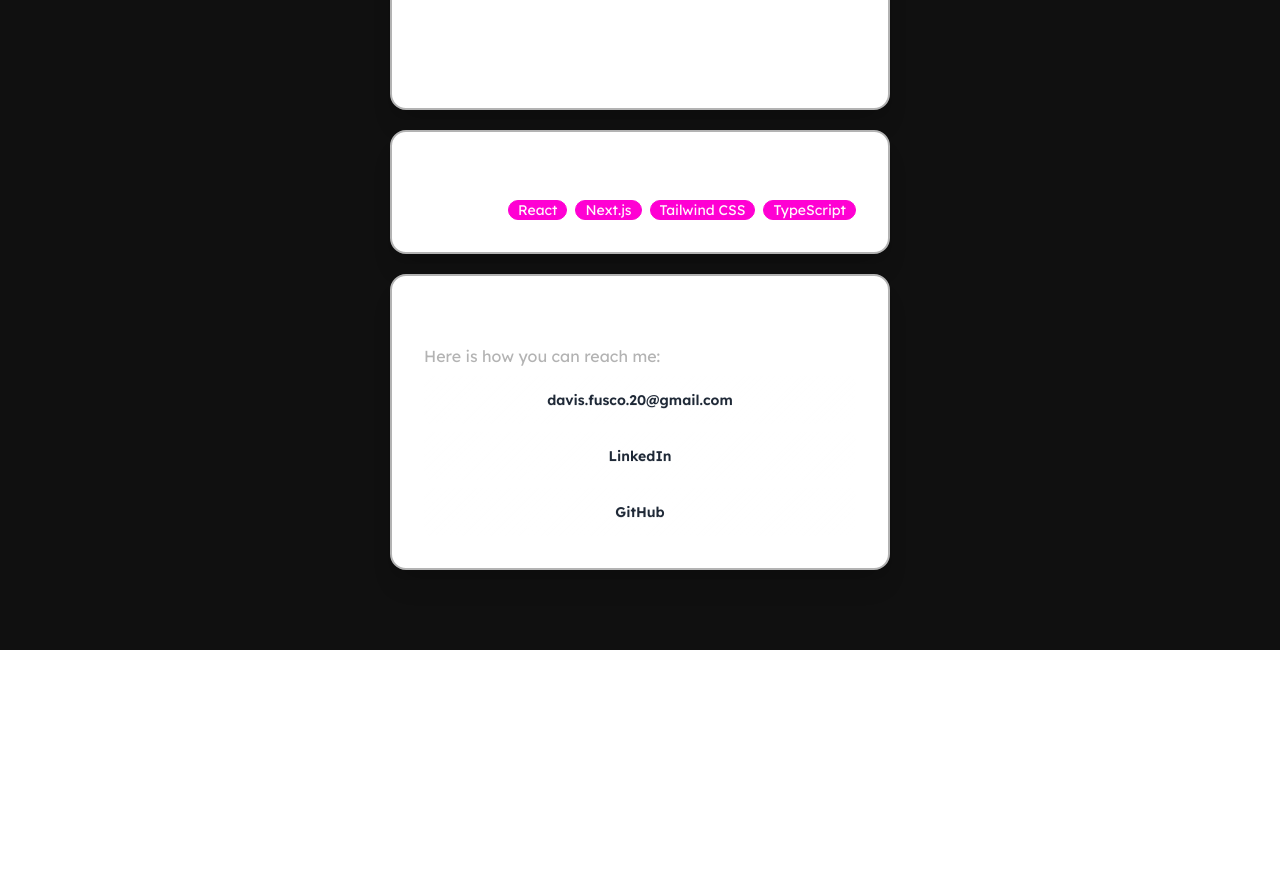
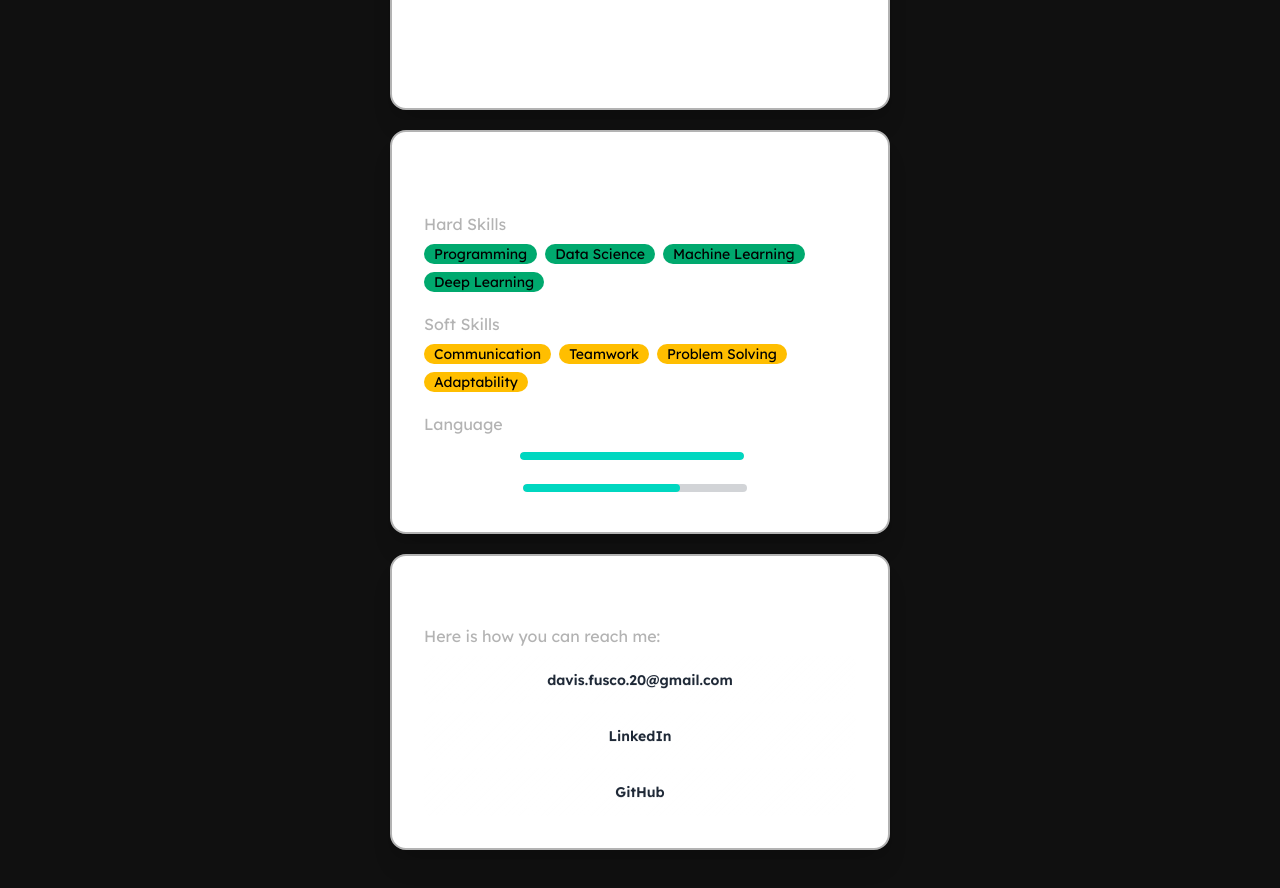
Before and after one commit to davisf20/davis-portfolio, a Next.js app: page / in a window 1280 px wide. Shown: the part 1686-2574 px from the top of the page. Before the commit the page ends 2336 px from the top, so only its background shows below. Built offline with nearby package versions, Linux system fonts and the light colour scheme.

Commit message:
feat: new components, contents and responsive

```diff
--- a/app/components/Avatar/Avatar.tsx
+++ b/app/components/Avatar/Avatar.tsx
@@ -1,8 +1,15 @@
-const Avatar = () => {
+import Image from 'next/image';
+import { FC } from 'react';
+
+type AvatarProps = {
+  src: string;
+};
+
+const Avatar: FC<AvatarProps> = ({ src }) => {
   return (
     <div className='avatar'>
       <div className='w-24 rounded-full'>
-        <img src='https://img.daisyui.com/images/stock/photo-1534528741775-53994a69daeb.webp' />
+        <Image src={src} alt='avatar' width={100} height={100} />
       </div>
     </div>
   );
--- a/app/components/Cards/Card.tsx
+++ b/app/components/Cards/Card.tsx
@@ -16,9 +16,9 @@ const Card: FC<CardProps> = ({
   tags,
 }) => {
   return (
-    <div className='card bg-base-100 border-quaternary w-[500px] border-2 shadow-xl'>
+    <div className='card bg-base-100 border-quaternary w-full max-w-[500px] border-2 shadow-xl'>
       <div className='card-body'>
-        <div className='flex items-center gap-x-2'>
+        <div className='flex flex-col gap-y-2 md:flex-row md:items-center md:gap-x-2'>
           <h2 className='card-title'>{title}</h2>
           {tags &&
             tags.map((tag) => (
--- a/app/components/Cards/CardBadges.tsx
+++ b/app/components/Cards/CardBadges.tsx
@@ -1,22 +1,66 @@
 import { FC } from 'react';
+import Progress from '../Progress/Progress';
 
-type CardBadgesProps = {
+const badgeColors: Record<number, string> = {
+  0: 'badge-success',
+  1: 'badge-warning',
+  2: 'badge-error',
+  3: 'badge-info',
+};
+
+export type CardBadgesElement = {
   title: string;
   tags: string[];
 };
 
-const CardBadges: FC<CardBadgesProps> = ({ title, tags }) => {
+export type ProgressElement = {
+  title: string;
+  bars: {
+    text: string;
+    value: number;
+    max?: number;
+  }[];
+};
+
+type CardBadgesProps = {
+  title: string;
+  elements: (CardBadgesElement | ProgressElement)[];
+};
+
+const CardBadges: FC<CardBadgesProps> = ({ title, elements }) => {
   return (
-    <div className='card bg-base-100 border-quaternary w-[500px] border-2 shadow-xl'>
-      <div className='card-body'>
+    <div className='card bg-base-100 border-quaternary max-w-[500px] border-2 shadow-xl'>
+      <div className='card-body flex flex-col gap-y-5'>
         <h2 className='card-title'>{title}</h2>
-        <div className='card-actions justify-end'>
-          {tags.map((tag) => (
-            <div className='badge badge-secondary' key={tag}>
-              {tag}
+        {elements.map((element, elementIndex) =>
+          'tags' in element ? (
+            <div key={elementIndex} className='card-actions flex flex-col'>
+              <div className='text-quaternary'>{element.title}</div>
+              <div className='flex flex-wrap gap-2'>
+                {element.tags.map((tag, tagIndex) => (
+                  <div
+                    key={tagIndex}
+                    className={`badge ${badgeColors[elementIndex]}`}
+                  >
+                    {tag}
+                  </div>
+                ))}
+              </div>
             </div>
-          ))}
-        </div>
+          ) : (
+            <div key={elementIndex} className='flex flex-col gap-2'>
+              <div className='text-quaternary'>{element.title}</div>
+              {element.bars.map((bar, barIndex) => (
+                <Progress
+                  key={barIndex}
+                  title={bar.text}
+                  value={bar.value}
+                  max={bar.max}
+                />
+              ))}
+            </div>
+          )
+        )}
       </div>
     </div>
   );
--- a/app/components/Cards/CardGlass.tsx
+++ b/app/components/Cards/CardGlass.tsx
@@ -1,6 +1,6 @@
 const CardGlass = () => {
   return (
-    <div className='card glass w-[500px]'>
+    <div className='card glass max-w-[500px]'>
       <div className='card-body'>
         <h2 className='card-title'>Life hack</h2>
         <p>How to park your car at your garage?</p>
--- a/app/components/Cards/CardTextBadge.tsx
+++ b/app/components/Cards/CardTextBadge.tsx
@@ -20,7 +20,7 @@ const CardTextBadge: FC<CardTextBadgeProps> = ({
   elements,
 }) => {
   return (
-    <div className='card bg-base-100 border-quaternary w-[500px] border-2 shadow-xl'>
+    <div className='card bg-base-100 border-quaternary max-w-[500px] border-2 shadow-xl'>
       <div className='card-body'>
         <h2 className='card-title'>{title}</h2>
         <div className='text-quaternary mb-5'>{description}</div>
--- /dev/null
+++ b/app/components/Progress/Progress.tsx
@@ -0,0 +1,20 @@
+type ProgressProps = {
+  title: string;
+  value: number;
+  max?: number;
+};
+
+const Progress = ({ title, value, max = 100 }: ProgressProps) => {
+  return (
+    <div className='flex flex-col gap-y-2 md:grid md:grid-cols-[auto_1fr] md:items-center md:gap-x-10'>
+      <div className='font-bold'>{title}</div>
+      <progress
+        className='progress progress-accent w-56'
+        value={value}
+        max={max}
+      ></progress>
+    </div>
+  );
+};
+
+export default Progress;
--- a/app/components/Timelines/TimelineHorizontal.tsx
+++ b/app/components/Timelines/Timeline.tsx
@@ -1,13 +1,15 @@
-type TimelineHorizontalProps = {
+import { FC } from 'react';
+
+type TimelineProps = {
   elements: {
     date: string;
     description: string;
   }[];
 };
 
-const TimelineHorizontal = ({ elements }: TimelineHorizontalProps) => {
+const Timeline: FC<TimelineProps> = ({ elements }) => {
   return (
-    <ul className='timeline text-sm'>
+    <ul className='timeline max-md:timeline-vertical text-sm'>
       {elements.map((element, index) => (
         <li key={index}>
           <div className='timeline-start'>{element.date}</div>
@@ -33,4 +35,4 @@ const TimelineHorizontal = ({ elements }: TimelineHorizontalProps) => {
   );
 };
 
-export default TimelineHorizontal;
+export default Timeline;
--- a/app/page.tsx
+++ b/app/page.tsx
@@ -3,7 +3,7 @@
 import Home from './pageSections/Home';
 
 const HomePage = () => (
-  <main className='min-h-screen p-20'>
+  <main className='min-h-screen p-5 md:p-20'>
     <Home />
   </main>
 );
--- a/app/pageSections/sections/About.tsx
+++ b/app/pageSections/sections/About.tsx
@@ -11,7 +11,7 @@ I specialize in creating and managing web applications, dealing with both fronte
 I am a precise and curious person, always ready to learn new skills.\n
 I enjoy working in a team and, even when faced with challenges, I am committed to finding effective solutions.
 My goal is to continue to grow professionally, contributing my work to the success of the projects in which I participate.`}
-      upperElement={<Avatar />}
+      upperElement={<Avatar src='/avatar.webp' />}
       tags={['Switzerland', 'Full-Stack Developer']}
     />
   );
--- a/app/pageSections/sections/Projects.tsx
+++ b/app/pageSections/sections/Projects.tsx
@@ -1,5 +1,5 @@
 import CardTextBadge from '@/app/components/Cards/CardTextBadge';
-import TimelineHorizontal from '@/app/components/Timelines/TimelineHorizontal';
+import Timeline from '@/app/components/Timelines/Timeline';
 
 const timelineElements = [
   {
@@ -63,7 +63,7 @@ const Projects = () => {
   return (
     <CardTextBadge
       title='Projects'
-      description={<TimelineHorizontal elements={timelineElements} />}
+      description={<Timeline elements={timelineElements} />}
       elements={projects}
     />
   );
--- a/app/pageSections/sections/Skills.tsx
+++ b/app/pageSections/sections/Skills.tsx
@@ -1,12 +1,28 @@
-import CardBadges from '@/app/components/Cards/CardBadges';
+import CardBadges, {
+  CardBadgesElement,
+} from '@/app/components/Cards/CardBadges';
+import { ProgressElement } from '@/app/components/Cards/CardBadges';
+
+const skills: (CardBadgesElement | ProgressElement)[] = [
+  {
+    title: 'Hard Skills',
+    tags: ['Programming', 'Data Science', 'Machine Learning', 'Deep Learning'],
+  },
+  {
+    title: 'Soft Skills',
+    tags: ['Communication', 'Teamwork', 'Problem Solving', 'Adaptability'],
+  },
+  {
+    title: 'Language',
+    bars: [
+      { text: 'Italian', value: 100 },
+      { text: 'English', value: 70 },
+    ],
+  },
+];
 
 const Skills = () => {
-  return (
-    <CardBadges
-      title='Skills'
-      tags={['React', 'Next.js', 'Tailwind CSS', 'TypeScript']}
-    />
-  );
+  return <CardBadges title='Skills' elements={skills} />;
 };
 
 export default Skills;
```
Also changed, not shown: public/avatar.webp (added).
